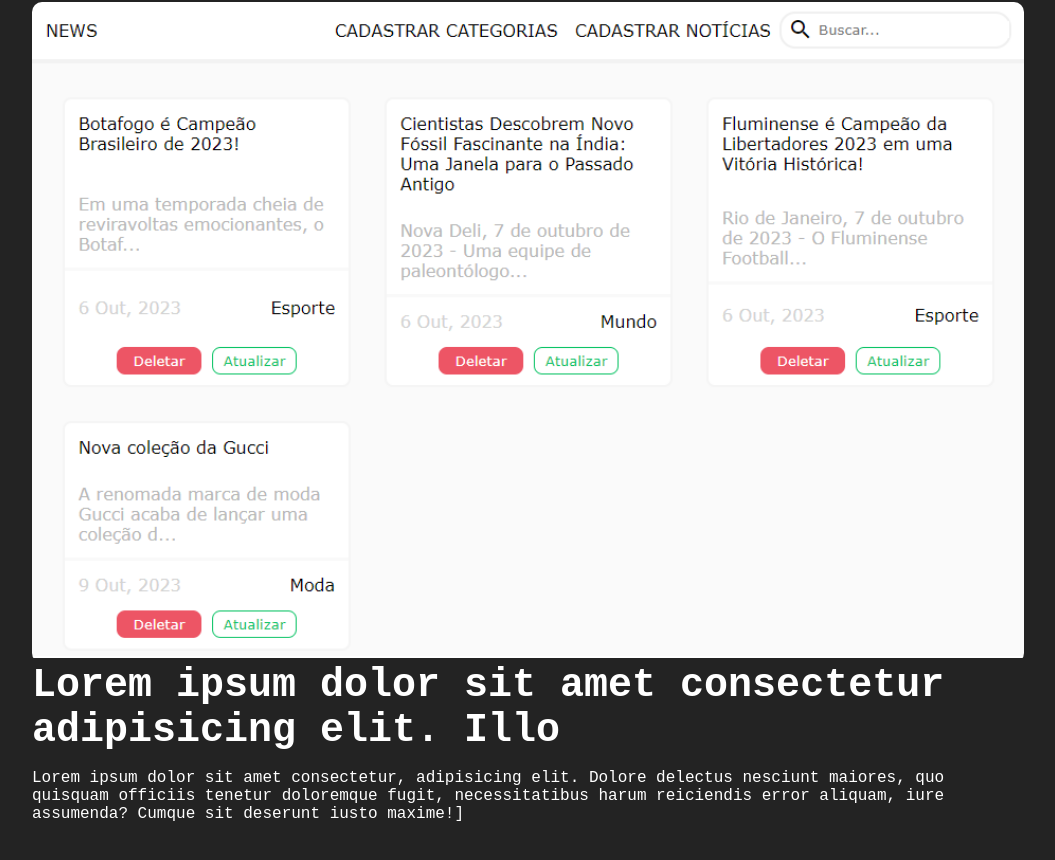
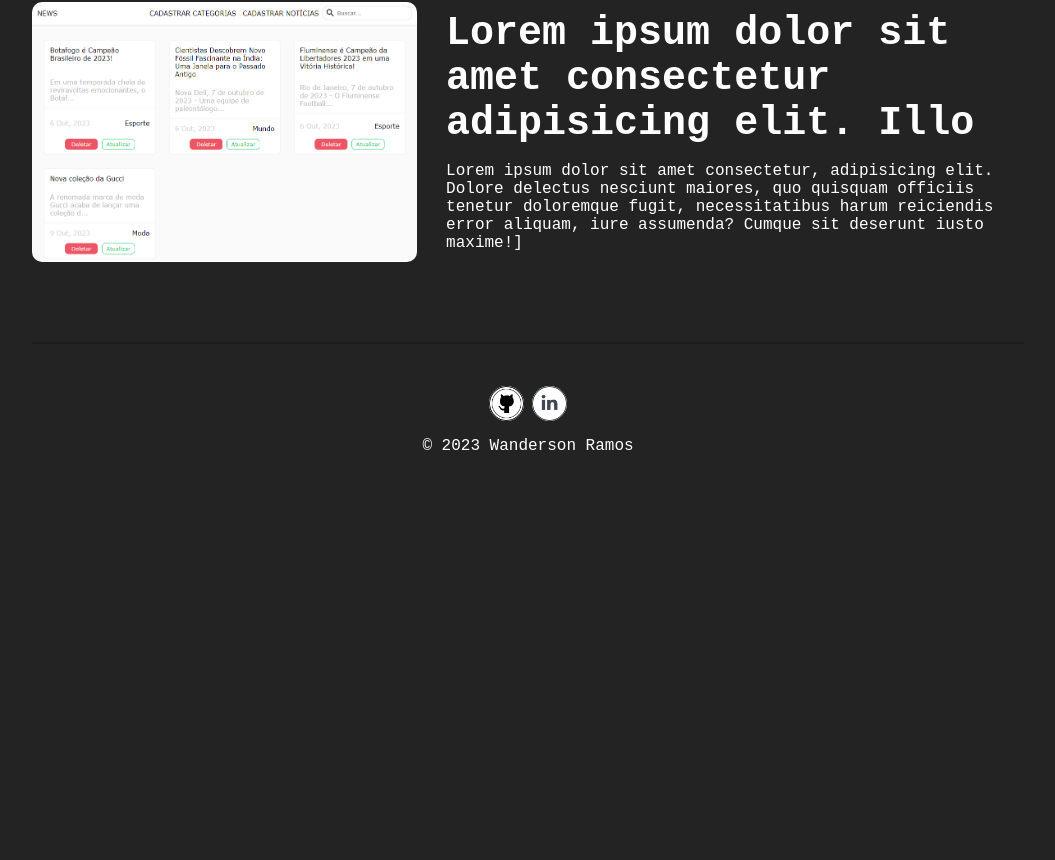
Before and after one commit to wander740/angular-portfolio, an Angular app: page /portfolio in a window 1280 px wide. Shown: the part 1109-1969 px from the top of the page, without its empty margins (112-1167 px from the left). After the commit the page ends 1564 px from the top, so only its background shows below. Built offline with nearby package versions, Linux system fonts and the light colour scheme.

Commit message:
feat: adicionando footer

```diff
--- a/src/app/portifolio/components/card/card.component.ts
+++ b/src/app/portifolio/components/card/card.component.ts
@@ -3,7 +3,7 @@ import { Component, EventEmitter, Input, Output } from '@angular/core';
 @Component({
   selector: 'app-card',
   templateUrl: './card.component.html',
-  styleUrls: ['./card.component.css']
+  styleUrls: ['./card.component.css', './card.responsive.component.css']
 })
 export class CardComponent {
   @Input()
--- a/src/app/portifolio/containers/home-page/home-page.component.html
+++ b/src/app/portifolio/containers/home-page/home-page.component.html
@@ -27,3 +27,14 @@
 
   <hr>
 </section>
+
+<footer style="display: flex; align-items: center; flex-direction: column;">
+
+  <div style="display: flex; margin: .6rem 0 1rem 0;">
+    <img style="border-radius: 50%; background-color: #fff; width: 35px; margin-right: .5rem;" src="assets/icons/social.png" alt="">
+
+    <img style="border-radius: 50%; background-color: #fff; width: 35px;" src="assets/icons/social2.png" alt="">
+  </div>
+
+  <span>© 2023 Wanderson Ramos</span>
+</footer>
```
Also changed, not shown: src/assets/icons/social.png (added), src/assets/icons/social2.png (added).
